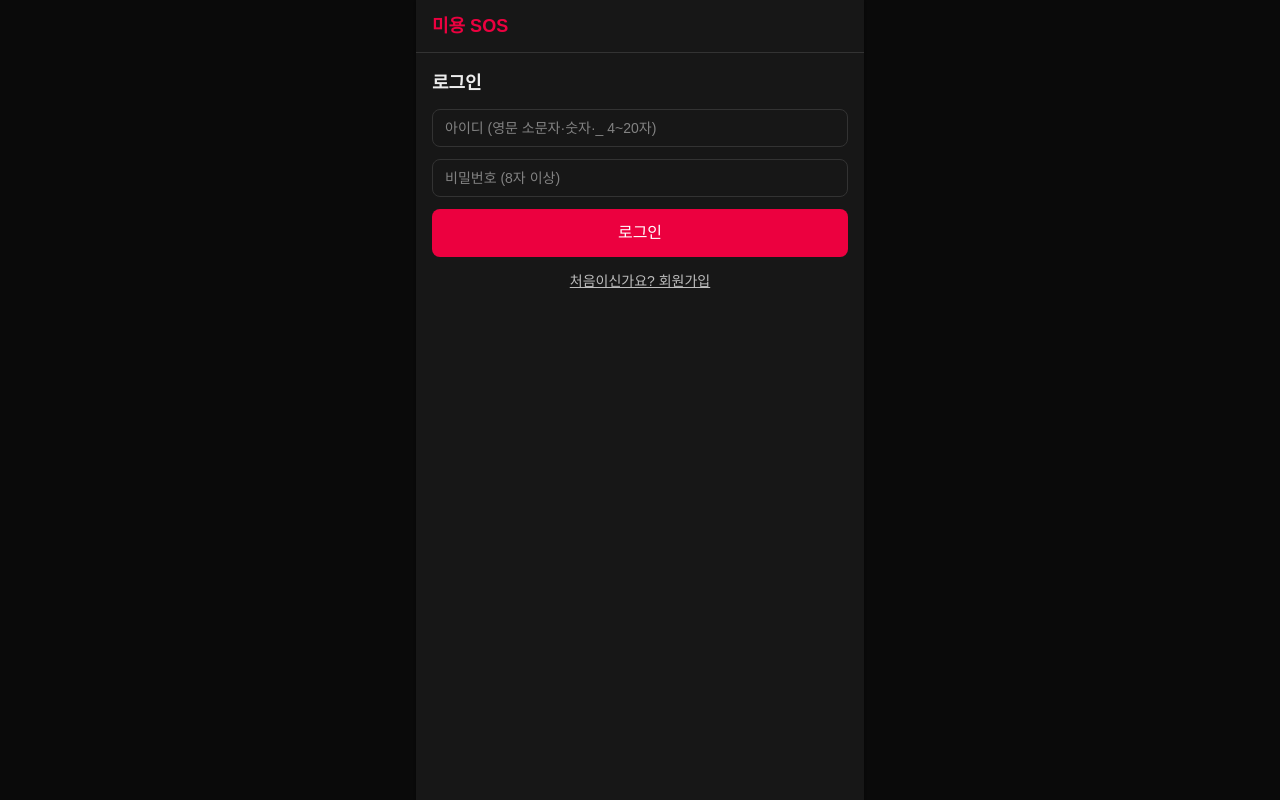
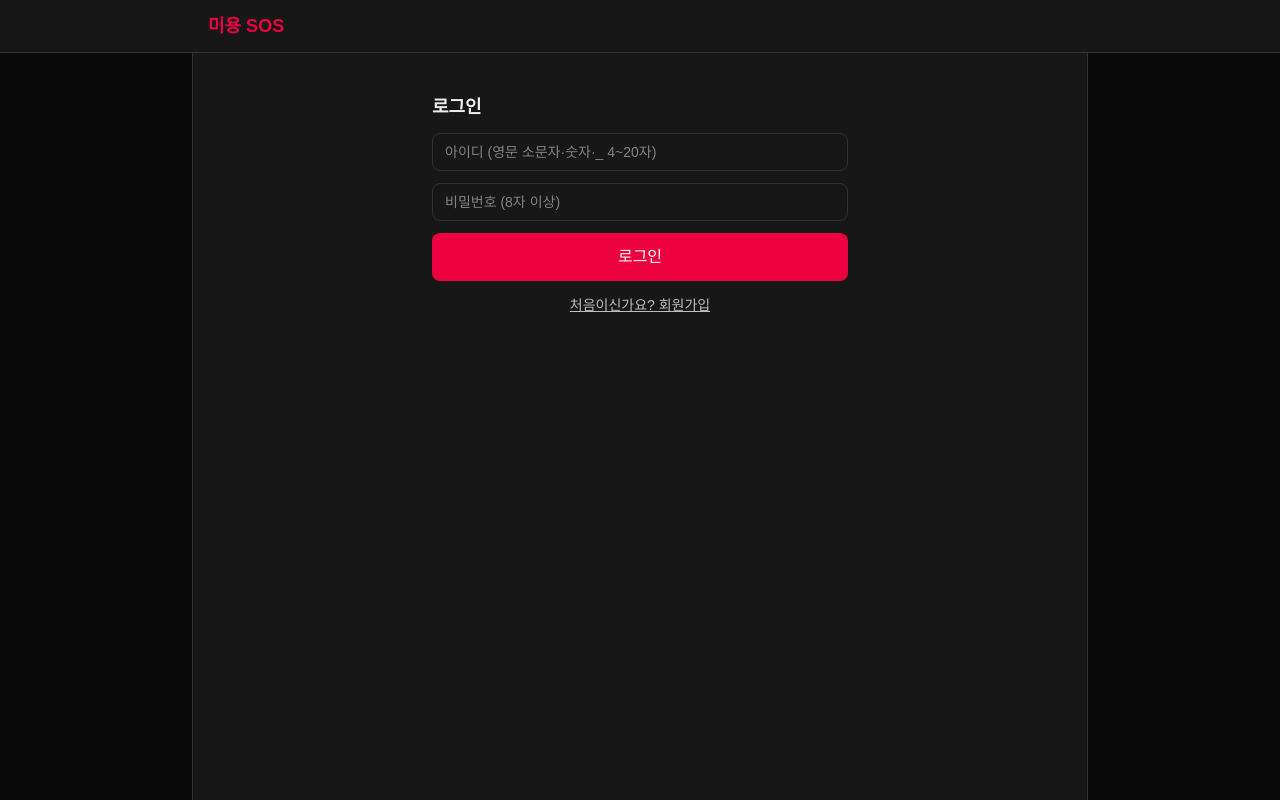
Before and after one commit to jswlovers/mentor, a Next.js app: page /login in a window 1280 px wide. Built offline with nearby package versions, Linux system fonts and the light colour scheme; no server answers.

Commit message:
Use a desktop web layout instead of a phone-width column
Full-width sticky header, centered max-w-4xl content area, narrower login form, and wider call panel.

```diff
--- a/app/chat/[id]/page.tsx
+++ b/app/chat/[id]/page.tsx
@@ -46,7 +46,7 @@ function CallPanel({ call, roomId, billed, onEnd }: { call: Call; roomId: string
 
   const rate = COST_PER_SEC[call.type];
   return (
-    <div className="fixed inset-0 z-20 mx-auto flex max-w-md flex-col bg-black">
+    <div className="fixed inset-0 z-20 mx-auto flex max-w-4xl flex-col bg-black">
       <iframe src={call.url} allow="camera; microphone; fullscreen; display-capture" className="flex-1 border-0" title="통화" />
       <div className="flex items-center justify-between bg-neutral-900 px-4 py-3 text-sm text-white">
         <span>
--- a/app/components/Header.tsx
+++ b/app/components/Header.tsx
@@ -14,7 +14,7 @@ export default function Header() {
   };
 
   return (
-    <header className="sticky top-0 z-10 border-b bg-white px-4 py-3">
+    <header className="sticky top-0 z-10 border-b bg-white py-3"><div className="mx-auto max-w-4xl px-4">
       <div className="flex items-center justify-between">
         <Link href="/" className="text-lg font-bold text-rose-600">미용 SOS</Link>
         <div className="flex items-center gap-2 text-sm">
@@ -40,6 +40,6 @@ export default function Header() {
           <button onClick={logout} className="shrink-0 underline">로그아웃</button>
         </nav>
       )}
-    </header>
+    </div></header>
   );
 }
--- a/app/layout.tsx
+++ b/app/layout.tsx
@@ -12,9 +12,9 @@ export default function RootLayout({ children }: LayoutProps<"/">) {
   return (
     <html lang="ko" className="h-full antialiased">
       <body className="min-h-full bg-neutral-100 text-neutral-900">
-        <div className="mx-auto flex min-h-screen max-w-md flex-col bg-white shadow">
+        <div className="flex min-h-screen flex-col">
           <Header />
-          <main className="flex-1">{children}</main>
+          <main className="mx-auto w-full max-w-4xl flex-1 border-x bg-white">{children}</main>
         </div>
       </body>
     </html>
--- a/app/login/page.tsx
+++ b/app/login/page.tsx
@@ -22,7 +22,7 @@ export default function Login() {
   };
 
   return (
-    <form onSubmit={submit} className="space-y-3 p-4">
+    <form onSubmit={submit} className="mx-auto max-w-md space-y-3 p-4 py-10">
       <h1 className="text-lg font-bold">{mode === "login" ? "로그인" : "회원가입"}</h1>
       <input className={input} placeholder="아이디 (영문 소문자·숫자·_ 4~20자)" value={username} onChange={(e) => setUsername(e.target.value)} autoComplete="username" />
       {mode === "signup" && <input className={input} placeholder="이름(닉네임)" value={name} onChange={(e) => setName(e.target.value)} />}
```
